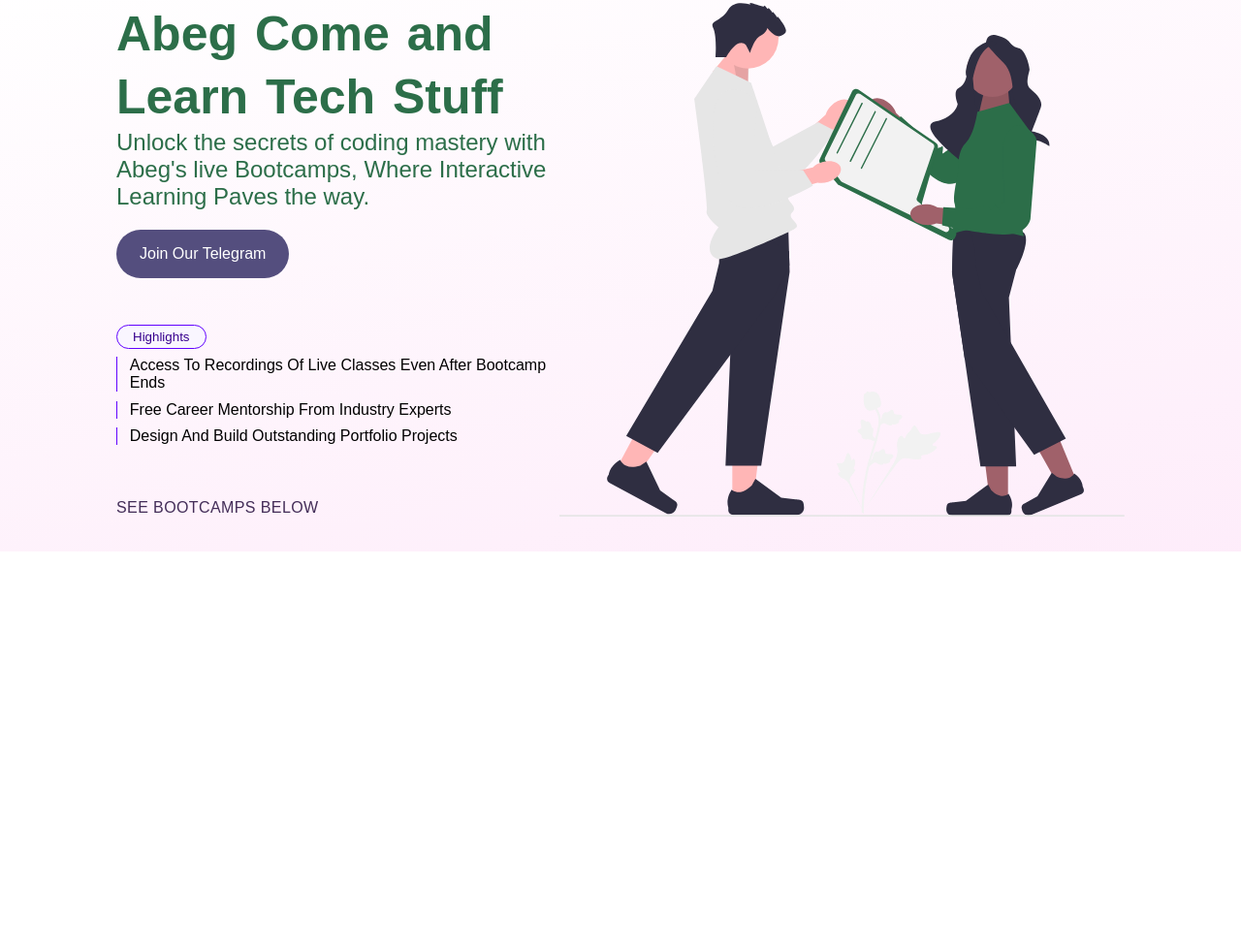
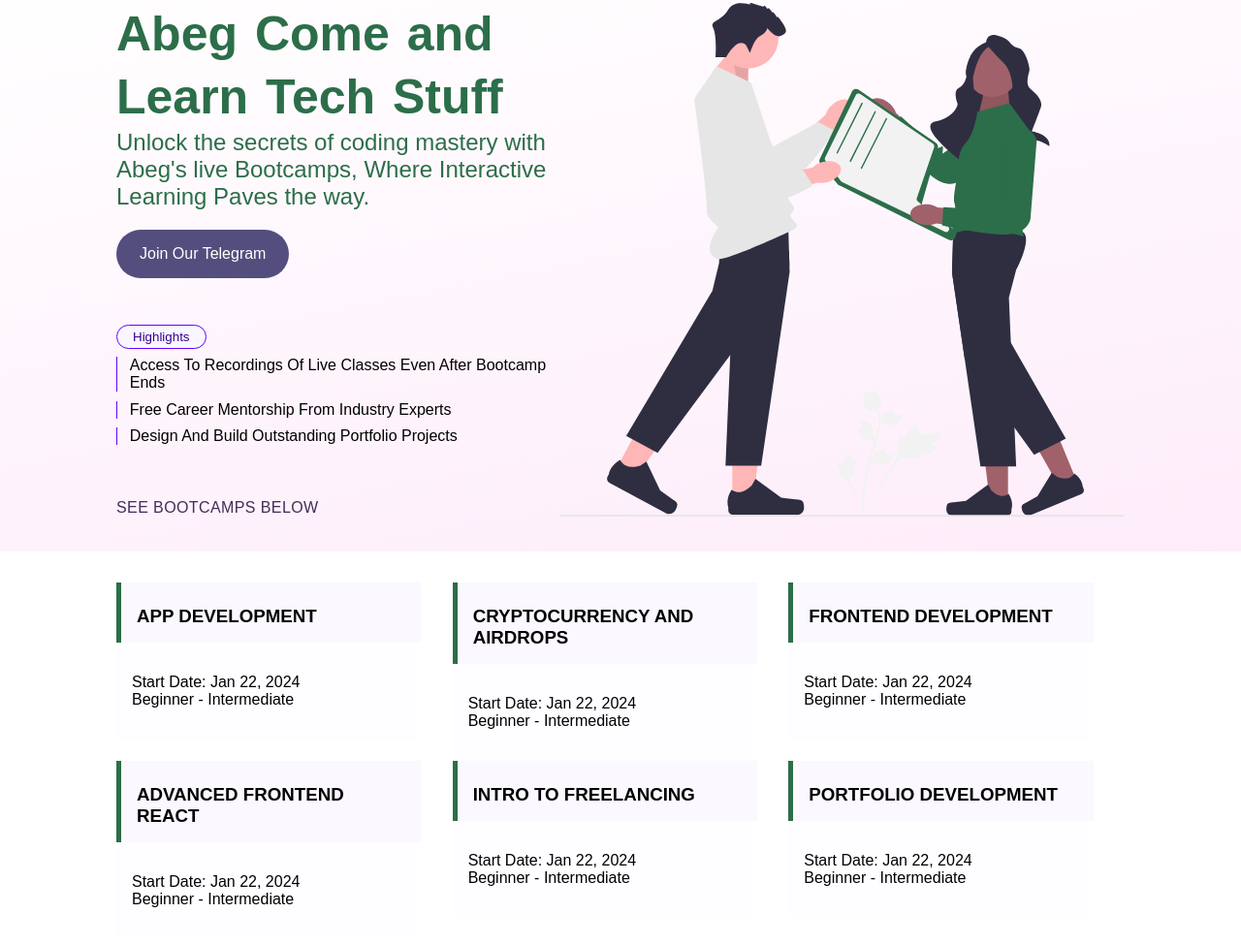
Before and after one commit to Styles-Theandriod/Abeg, a plain HTML site: page index.html in a window 1280 px wide. Shown: the part 163-1138 px from the top of the page at 97% size. Before the commit the page ends 800 px from the top, so only its background shows below. Drawn offline with Linux system fonts and the light colour scheme.

Commit message:
friday class code for mr victor

```diff
--- a/index.html
+++ b/index.html
@@ -40,8 +40,10 @@
             <a href=""></a>
           </button>
         </div>
+
         <div class="hero-list-box">
           <button class="highlight-button">Highlights</button>
+
           <div class="list-item">
             <div class="list-text">
               <p>
@@ -49,7 +51,6 @@
               </p>
             </div>
           </div>
-
           <div class="list-item">
             <div class="list-text">
               <p>Free Career Mentorship From Industry Experts</p>
@@ -62,19 +63,80 @@
             </div>
           </div>
         </div>
+
         <div class="text-below">
           <p>SEE BOOTCAMPS BELOW</p>
         </div>
       </div>
 
       <div class="box2">
-        <img src="./undraw_sharing_knowledge_03vp.svg" class="img-svg" alt="">
+        <img src="./undraw_sharing_knowledge_03vp.svg" class="img-svg" alt="" />
       </div>
     </div>
 
     <!-- bootcamp Getstarted  -->
-     <div class="bootcamp">
+    <div class="bootcamp">
+      <div class="card-container">
+        <div class="card">
+          <div class="head">
+            <h3>APP DEVELOPMENT</h3>
+          </div>
+          <div class="card-body">
+            <p>Start Date: Jan 22, 2024</p>
+            <p>Beginner - Intermediate</p>
+          </div>
+        </div>
+        <div class="card">
+          <div class="head">
+            <h3>CRYPTOCURRENCY AND AIRDROPS</h3>
+          </div>
+          <div class="card-body">
+            <p>Start Date: Jan 22, 2024</p>
+            <p>Beginner - Intermediate</p>
 
-     </div>
+          </div>
+        </div>
+        <div class="card">
+          <div class="head">
+            <h3>FRONTEND DEVELOPMENT</h3>
+          </div>
+          <div class="card-body">
+            <p>Start Date: Jan 22, 2024</p>
+            <p>Beginner - Intermediate</p>
+
+          </div>
+        </div>
+        <div class="card">
+          <div class="head">
+            <h3>ADVANCED FRONTEND REACT</h3>
+          </div>
+          <div class="card-body">
+            <p>Start Date: Jan 22, 2024</p>
+            <p>Beginner - Intermediate</p>
+
+          </div>
+        </div>
+        <div class="card">
+          <div class="head">
+            <h3>INTRO TO FREELANCING</h3>
+          </div>
+          <div class="card-body">
+            <p>Start Date: Jan 22, 2024</p>
+            <p>Beginner - Intermediate</p>
+
+          </div>
+        </div>
+        <div class="card">
+          <div class="head">
+            <h3>PORTFOLIO DEVELOPMENT</h3>
+          </div>
+          <div class="card-body">
+            <p>Start Date: Jan 22, 2024</p>
+            <p>Beginner - Intermediate</p>
+
+          </div>
+        </div>
+      </div>
+    </div>
   </body>
 </html>
--- a/style.css
+++ b/style.css
@@ -69,9 +69,9 @@
     align-items: start;
 }
 
-.img-svg{
+/* .img-svg{
     height: 80%;
-}
+} */
 
 
 
@@ -110,6 +110,7 @@
 
 }
 
+
 .highlight-button{
     padding: 4px 16px;
     background-color: #f9f6ff;
@@ -125,32 +126,62 @@
 .list-item{
     width: fit-content;
     height: auto;
+    padding-left: 0.8rem;
+    margin-bottom: 0.6rem;
+    border-left: 1px solid #6202ff;
     display: flex;
     flex-direction: row;
-    justify-content: start;
-    align-items: center;
-    column-gap: 0.3rem;
-    padding-left: 0.8rem;
-    margin-bottom: 0.6rem;
-    border-left: 1px solid #6202FF;
 }
 
+
 .box1{
-    width: 50%;
-    height: auto;
+    width:50%;
 }
 
 .text-below p{
     font-size: 1rem;
     font-weight: 400;
-    color: #432D58;
-    letter-spacing: 0.4px;
+    color: #432d58;
+    letter-spacing:0.4px;
 }
 
 .text-below{
     width: auto;
     height: auto;
     margin-top: 3.5rem;
+}
+
+.bootcamp{
+    padding: 2rem 7.5rem;
+}
+
+.card-container{
+    /* background-color: red; */
+    display: grid;
+    /* grid-template-columns:33.33% 33.33% 33.33%; */
+    grid-template-columns: repeat(3, 33.33%);
+}
+
+.card{
+    /* background-color: #2C6E49; */
+}
+
+.head{
+    /* background-color: red; */
+    padding: 1.5rem 1rem 1rem 1rem;
+    margin-right: 10.5px;
+    width:fit-content;
+    border-left: 5px solid var(--color);
+    background: #FBF8FF;
+    width:80%;
+}
+
+.card-body{
+    padding: 2rem 1rem 2rem 1rem;
+    width: fit-content;
+    text-wrap: wrap;
+    background-color: #FEFDFF;
+    width: 80%;
 }
 
 
@@ -186,14 +217,17 @@
         padding:5px 20px;
 
     }
+    .description p{
+        font-size: 1rem;
+        padding:5px 20px;
+    }
     .button-left{
         padding: 5px 20px;
         width: fit-content;
     }
-    .description p{
-        font-size: 1rem;
-        padding:5px 20px;
-    }
+
+
+
 
     .hero-list-box{
         padding: 5px 20px;
```
